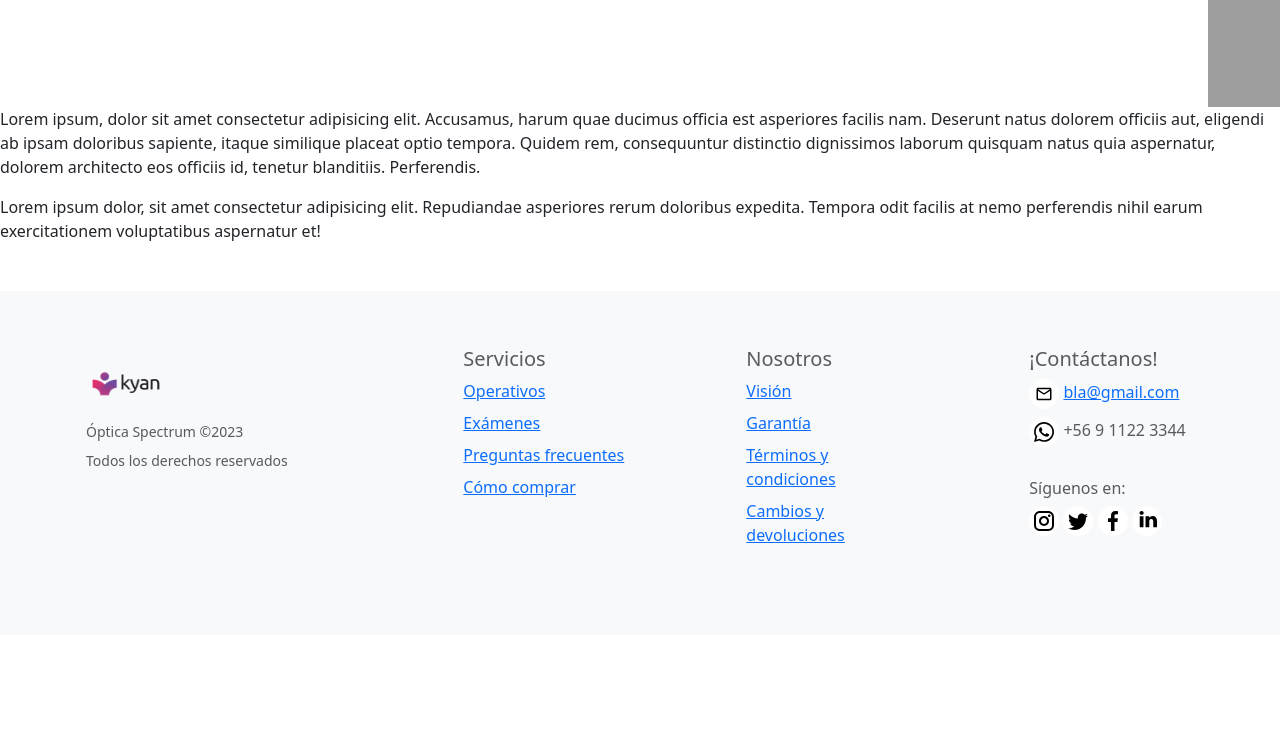
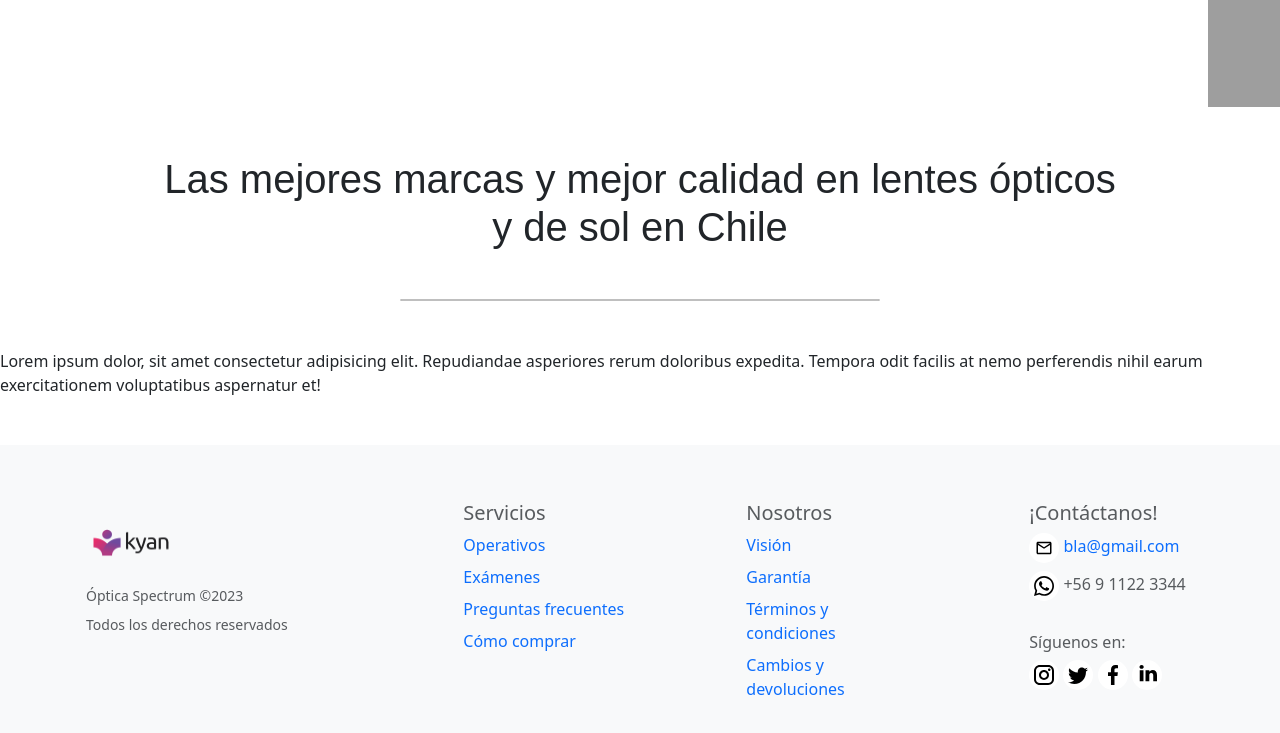
Before and after one commit to sasha-div/PF_DiVentura, a plain HTML site: page index.html in a window 1280 px wide. Shown: the part 1021-1754 px from the top of the page. Before the commit the page ends 1656 px from the top, so only its background shows below. Drawn offline with nearby package versions, Linux system fonts and the light colour scheme; grey boxes are pictures that could not be loaded.

Commit message:
Listo el texto descriptivo del index

```diff
--- a/css/styles.css
+++ b/css/styles.css
@@ -0,0 +1,37 @@
+* {
+    margin: 0;
+    padding: 0;
+}
+
+img {
+    max-width: 100%;
+}
+
+ol,
+ul {
+    list-style: none;
+}
+
+a {
+    text-decoration: cornflowerblue;
+}
+
+.index-texto-descriptivo-h1 {
+    font-family: Arial, Helvetica, sans-serif;
+    font-size: large;
+    font-weight: bolder;
+    text-align: center;
+    margin: 3rem 10rem 3rem 10rem;
+}
+
+.index-texto-descriptivo-hr {
+    border: 1px solid black;
+    border-radius: 5px;
+    width: 50%;
+    margin: 3rem auto 3rem auto;
+}
+
+.logo-footer {
+    width: 90px;
+    height: 84px;
+}
--- a/index.html
+++ b/index.html
@@ -5,6 +5,7 @@
     <meta charset="UTF-8">
     <meta http-equiv="X-UA-Compatible" content="IE=edge">
     <meta name="viewport" content="width=device-width, initial-scale=1.0">
+
     <link rel="shortcut icon" href="img/favicon.PNG" type="image/x-icon">
     <link href="https://cdn.jsdelivr.net/npm/bootstrap@5.3.0-alpha1/dist/css/bootstrap.min.css" rel="stylesheet"
         integrity="sha384-GLhlTQ8iRABdZLl6O3oVMWSktQOp6b7In1Zl3/Jr59b6EGGoI1aFkw7cmDA6j6gD" crossorigin="anonymous">
@@ -92,11 +93,11 @@
         </div>
     </section>
 
-    <section>
-        <p>Lorem ipsum, dolor sit amet consectetur adipisicing elit. Accusamus, harum quae ducimus officia est
-            asperiores facilis nam. Deserunt natus dolorem officiis aut, eligendi ab ipsam doloribus sapiente, itaque
-            similique placeat optio tempora. Quidem rem, consequuntur distinctio dignissimos laborum quisquam natus quia
-            aspernatur, dolorem architecto eos officiis id, tenetur blanditiis. Perferendis.</p>
+    <section class="index-texto-descriptivo-h1">
+        <h1>Las mejores marcas y mejor calidad en lentes ópticos y de sol en Chile
+        </h1>
+
+        <hr class="index-texto-descriptivo-hr">
     </section>
 
     <section>
@@ -113,7 +114,7 @@
             <div class="row">
                 <div class="col-lg-3 mb-3">
                     <a href="index.html">
-                        <img src="img/logo-spectrum.PNG" alt="Logo Spectrum" width="80" height="74">
+                        <img class="logo-footer" src="img/logo-spectrum.PNG" alt="Logo Spectrum" width="80" height="74">
                     </a>
                     <ul class="list-unstyled small">
                         <li class="mb-2">Óptica Spectrum ©2023</li>
```
